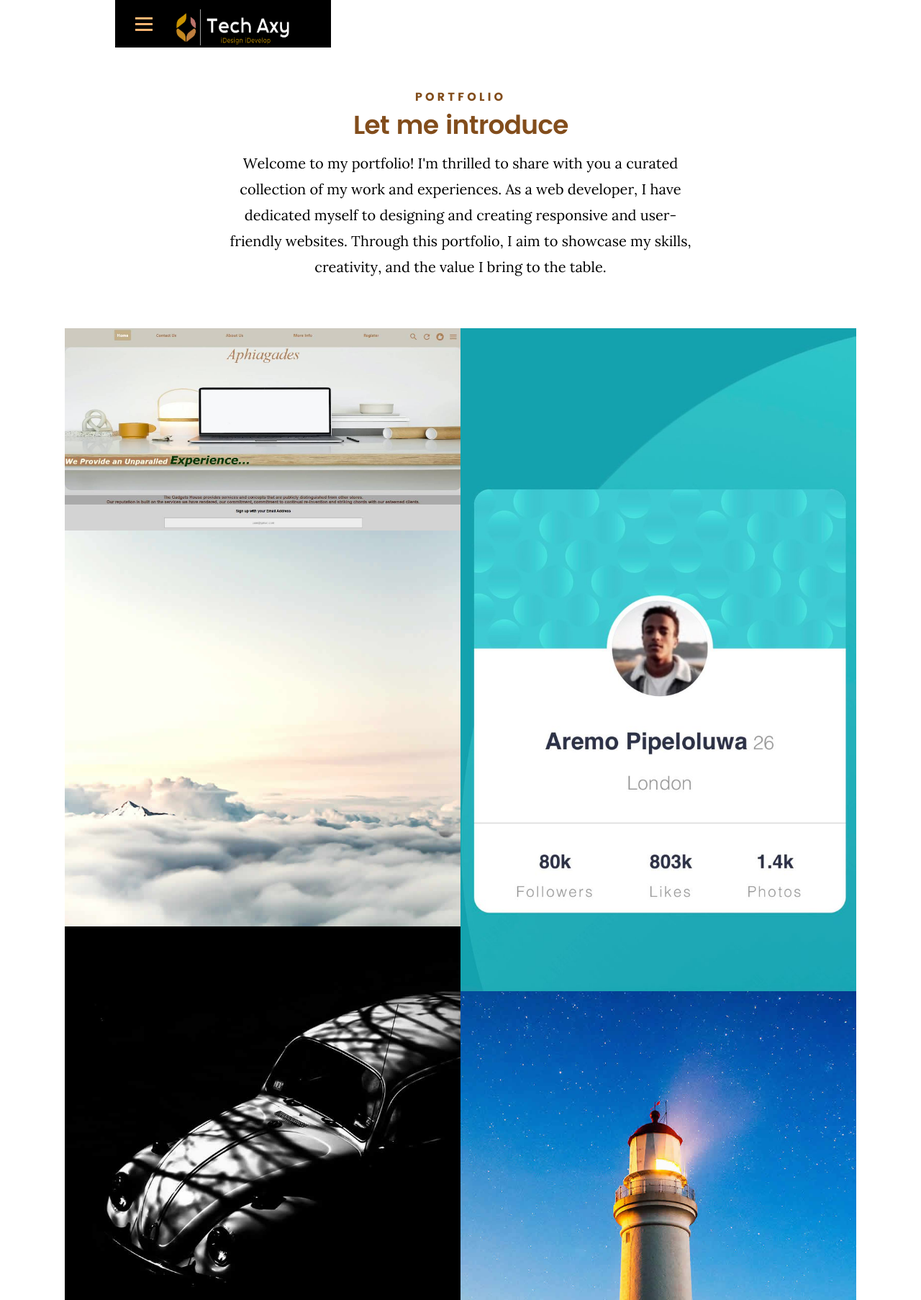
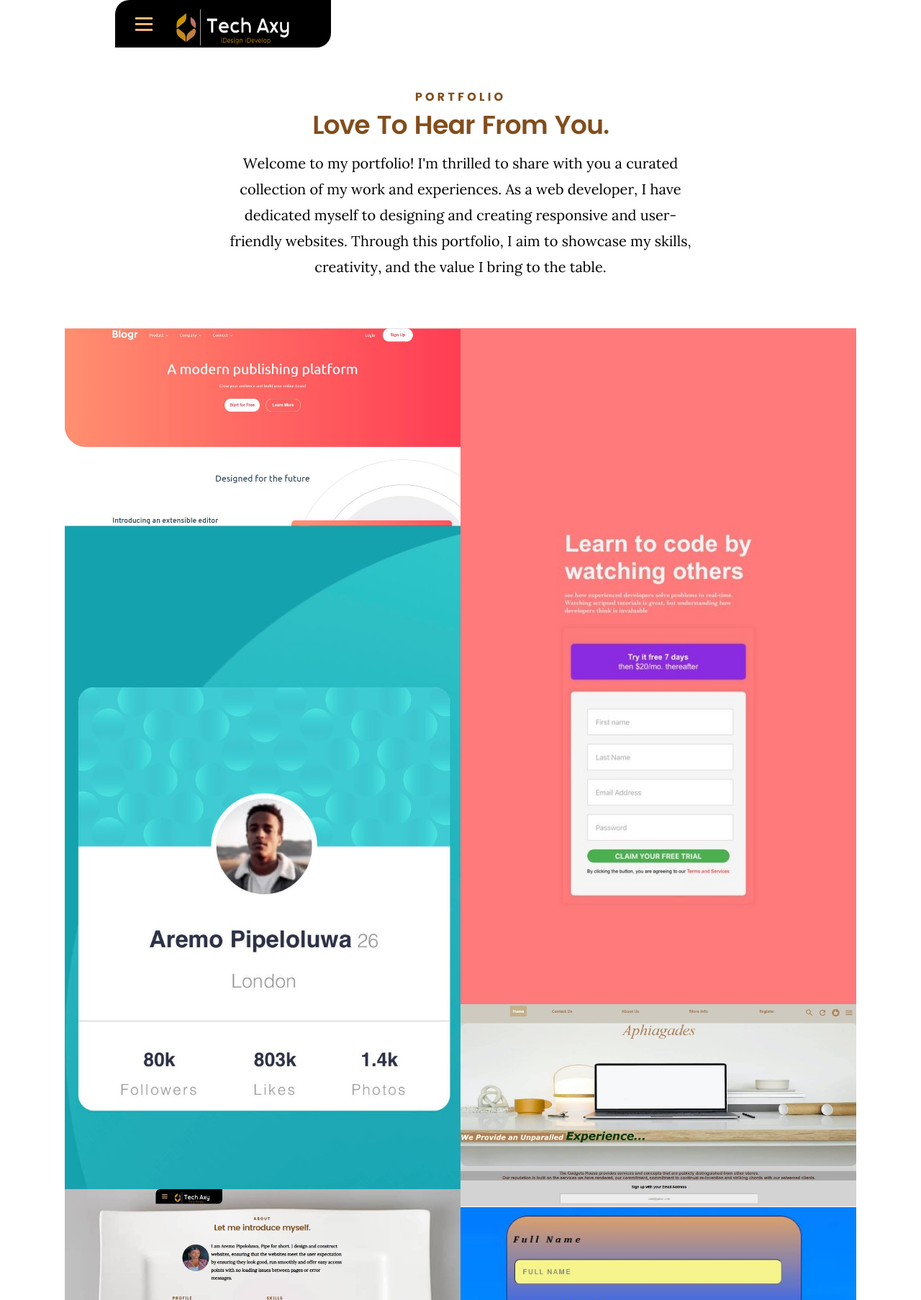
Before and after one commit to pipe-justpipe/hertechtrail_cohort6_project, a plain HTML site: page portfolio.html in a window 1280 px wide. Shown: the top 1806 px of the page at 72% size. Drawn offline with Linux system fonts and the light colour scheme.

Commit message:
Progress

```diff
--- a/css/main.css
+++ b/css/main.css
@@ -82,6 +82,11 @@ body {
 	font-size: 1.7rem;
 	line-height: 3rem;
 }
+.formyname{
+	background: linear-gradient( to right, blue, grey );
+	 -webkit-background-clip: text ;
+	 -webkit-text-fill-color: transparent;
+}
 
 /**
  * links - (_document-setup.scss)
@@ -1126,11 +1131,19 @@ header .row {
 header .top-bar {
 	display: block;
 	background: black;
+	border-top-left-radius:20px;
+	border-top-right-radius:0px;
+	border-bottom-left-radius:0px;
+	border-bottom-right-radius:20px;
 	min-width: 220px;
 	min-height: 66px;
 	position: absolute;
 	left: 90px;
 	top: 0;
+	-webkit-border-radius:50;
+	-moz-border-radius:50;
+	-ms-border-radius:50;
+	-o-border-radius:50;
 }
 header .logo {
 	float: left;
@@ -1557,6 +1570,7 @@ header .logo a {
 	min-height: 720px;
 	display: table;
 	background-size: cover;
+
 }
 #about .section-intro {
 	margin-bottom: 3rem;
--- a/js/main.js
+++ b/js/main.js
@@ -251,8 +251,7 @@ var wordflick = function () {
 };
 
 wordflick();
-
-var words ;
+var words = ['Check Out Some of My Works.'];
 var part,
     i = 0,
     offset = 0,
@@ -292,11 +291,58 @@ var wordflick = function () {
         offset--;
       }
     }
-    document.getElementsByClassName('class2')[0].innerText = part;
+    document.getElementsByClassName('class1')[0].innerText = part;
   }, speed);
 };
 
 wordflick();
+
+var words = ['Love To Hear From You.'];
+var part,
+    i = 0,
+    offset = 0,
+    len = words.length,
+    forwards = true,
+    skip_count = 0,
+    skip_delay = 15,
+    speed = 70;
+
+var wordflick = function () {
+  setInterval(function () {
+    if (forwards) {
+      if (offset >= words[i].length) {
+        ++skip_count;
+        if (skip_count == skip_delay) {
+          forwards = false;
+          skip_count = 0;
+        }
+      }
+    }
+    else {
+      if (offset == 0) {
+        forwards = true;
+        i++;
+        offset = 0;
+        if (i >= len) {
+          i = 0;
+        }
+      }
+    }
+    part = words[i].substring(0, offset);
+    if (skip_count == 0) {
+      if (forwards) {
+        offset++;
+      }
+      else {
+        offset--;
+      }
+    }
+    document.getElementsByClassName('class1')[0].innerText = part;
+  }, speed);
+};
+
+wordflick();
+
 
 
 
--- a/portfolio.html
+++ b/portfolio.html
@@ -67,7 +67,7 @@
    		<div class="col-twelve">
 
    			<h5>Portfolio</h5>
-   			<h1 class="class2">Check Out Some of My Works.</h1>
+   			<h1 class="class1">Check Out Some of My Works.</h1>
 
    			<p class="lead">Welcome to my portfolio! I'm thrilled to share with you a curated collection of my work and experiences. As a web developer, I have dedicated myself to designing and creating responsive and user-friendly websites. Through this portfolio, I aim to showcase my skills, creativity, and the value I bring to the table.</p>
 
@@ -81,15 +81,16 @@
    			<!-- portfolio-wrapper -->
 	         <div id="folio-wrapper" class="block-1-2 block-mob-full stack">
 
+
 				<div class="bgrid folio-item">
 					<div class="item-wrap">
-	               	<img src="./images/landing page.jpg" alt="Liberty">
-	                  <a href="#modal-01" class="overlay">
+						<img src="images/blogrpic.jpg" alt="Lighthouse">
+					   <a href="#modal-05" class="overlay">
 						  <div class="folio-item-table">
 							  <div class="folio-item-cell">
-		     					       <h3 class="folio-title">Liberty</h3>
+								  <h3 class="folio-title">Blogr Landing Page</h3>
 										  <span class="folio-types">
-		     					       	  Graphic Design
+											   Web Development
 										</span>
 									 </div>
 						  </div>
@@ -97,25 +98,10 @@
 					</div>
 					 </div> <!-- /folio-item -->
 
-	        		<div class="bgrid folio-item">
-	               <div class="item-wrap">
-	               	<img src="images/profilecard.jpg" alt="Shutterbug">
-	               	<a href="#modal-02" class="overlay">
-	                     <div class="folio-item-table">
-	                     	<div class="folio-item-cell">
-	                     		<h3 class="folio-title">Shutterbug</h3>
-		     					    	<span class="folio-types">
-		     					       	  Web Design
-		     					      </span>
-		     					   </div>
-	                     </div>
-	                  </a>
-	               </div>
-	        		</div> <!-- /folio-item -->
 
 	            <div class="bgrid folio-item">
 	               <div class="item-wrap">
-	               	<img src="images/portfolio/clouds.jpg"alt="Clouds">
+	               	<img src="images/formpicnew.jpg"alt="Clouds">
 	                  <a href="#modal-03" class="overlay">
 	                     <div class="folio-item-table">
 	                     	<div class="folio-item-cell">
@@ -131,7 +117,39 @@
 
 					<div class="bgrid folio-item">
 						<div class="item-wrap">
-	               	<img src="images/portfolio/beetle.jpg" alt="Beetle">
+							<img src="images/profilecard.jpg" alt="Shutterbug">
+							<a href="#modal-02" class="overlay">
+							  <div class="folio-item-table">
+								  <div class="folio-item-cell">
+									  <h3 class="folio-title">My Profile Card</h3>
+											  <span class="folio-types">
+												   Web development
+											</span>
+										 </div>
+							  </div>
+						   </a>
+						</div>
+						 </div> <!-- /folio-item -->
+
+					<div class="bgrid folio-item">
+						<div class="item-wrap">
+							<img src="./images/landing page.jpg" alt="aphiagades landing page">
+						   <a href="#modal-01" class="overlay">
+							  <div class="folio-item-table">
+								  <div class="folio-item-cell">
+											 <h3 class="folio-title">Aphiagades Landing Page</h3>
+											   <span class="folio-types">
+												   Web Development
+											 </span>
+										 </div>
+							  </div>
+						   </a>
+						</div>
+						 </div> <!-- /folio-item -->
+
+	            <div class="bgrid folio-item">
+	               <div class="item-wrap">
+	               	<img src="images/aboutpic.jpg" alt="Beetle">
 	                  <a href="#modal-04" class="overlay">
 	                     <div class="folio-item-table">
 	                     	<div class="folio-item-cell">
@@ -145,25 +163,10 @@
 	               </div>
 	        		</div> <!-- /folio-item -->
 
-	        		<div class="bgrid folio-item">
-	               <div class="item-wrap">
-	               	<img src="images/portfolio/lighthouse.jpg" alt="Lighthouse">
-	                  <a href="#modal-05" class="overlay">
-	                     <div class="folio-item-table">
-	                     	<div class="folio-item-cell">
-	                     		<h3 class="folio-title">Lighthouse</h3>
-		     					    	<span class="folio-types">
-		     					       	  Web Development
-		     					      </span>
-		     					   </div>
-	                     </div>
-	                  </a>
-	               </div>
-	        		</div> <!-- /folio-item -->
 
 	            <div class="bgrid folio-item">
 	               <div class="item-wrap">
-	               	<img src="images/portfolio/salad.jpg" alt="Salad">
+	               	<img src="images/oldformpic.jpg" alt="Salad">
 	                  <a href="#modal-06" class="overlay">
 	                     <div class="folio-item-table">
 	                     	<div class="folio-item-cell">
@@ -186,7 +189,7 @@
 				     	</div>
 
 					   <div class="description-box">
-					      <h4>Liberty</h4>
+					      <h4>Aphiagades Landing page</h4>
 					      <p>Proin gravida nibh vel velit auctor aliquet. Aenean sollicitudin, lorem quis bibendum auctor, nisi elit consequat ipsum, nec sagittis sem nibh id elit.</p>
 
 					      <div class="categories">Web Development</div>
@@ -202,18 +205,18 @@
 				   <div id="modal-02" class="popup-modal slider mfp-hide">
 
 				     	<div class="media">
-				     		<img src="images/portfolio/modals/m-shutterbug.jpg" alt="" />
+				     		<img src="images/profilecard.jpg" alt="" />
 				     	</div>
 
 					   <div class="description-box">
-					      <h4>Shutterbug</h4>
+					      <h4>Profile Card</h4>
 					      <p>Proin gravida nibh vel velit auctor aliquet. Aenean sollicitudin, lorem quis bibendum auctor, nisi elit consequat ipsum, nec sagittis sem nibh id elit.</p>
 
 					      <div class="categories">Web Design</div>
 					   </div>
 
 			         <div class="link-box">
-			            <a href="http://www.behance.net">Details</a>
+			            <a href=" https://pipe-justpipe.github.io/code-challenge/">Details</a>
 					      <a href="#" class="popup-modal-dismiss">Close</a>
 			         </div>
 
@@ -262,7 +265,7 @@
 				   <div id="modal-05" class="popup-modal slider mfp-hide">
 
 				     	<div class="media">
-				     		<img src="images/portfolio/modals/m-lighthouse.jpg" alt="" />
+				     		<img src="images/blogrpic.jpg" alt="" />
 				     	</div>
 
 					   <div class="description-box">
@@ -273,7 +276,7 @@
 					   </div>
 
 			         <div class="link-box">
-			            <a href="http://www.behance.net">Details</a>
+			            <a href="https://pipe-justpipe.github.io/Landingpage/">Details</a>
 					      <a href="#" class="popup-modal-dismiss">Close</a>
 			         </div>
 
@@ -282,7 +285,7 @@
 				   <div id="modal-06" class="popup-modal slider mfp-hide">
 
 				     	<div class="media">
-				     		<img src="images/portfolio/modals/m-salad.jpg" alt="" />
+				     		<img src="images/oldformpic.jpg" alt="" />
 				     	</div>
 
 					   <div class="description-box">
@@ -293,7 +296,7 @@
 					   </div>
 
 			         <div class="link-box">
-			            <a href="http://www.behance.net">Details</a>
+			            <a href="https://pipe-justpipe.github.io/form-/">Details</a>
 					      <a href="#" class="popup-modal-dismiss">Close</a>
 			         </div>
 
@@ -332,8 +335,8 @@
 
       	<div class="col-six tab-full">
 	      	<div class="copyright">
-		        	<span>© Copyright Kards 2016.</span>
-		        	<span>Design by <a href="http://www.styleshout.com/">styleshout</a></span>
+		        	<span>© Copyright Hertechtrail Cohort 6 Capstone Project.</span>
+		        	<span>Design by <a href="https://github.com/pipe-justpipe">Aremo Pipeloluwa</a></span>
 		         </div>
 	      	</div>
 
```
Also changed, not shown: about.html (+2 -2 lines), contact.html (+3 -3 lines), index.html (+1 -1 lines), images/aboutpic.jpg (added), images/blogrpic.jpg (added), images/formpicnew.jpg (added), images/oldformpic.jpg (added), images/splash1.jpeg (added), images/splash2.jpg (added), images/splash3.jpg (added), images/splash4.jpg (added), images/splash5.jpg (added), images/splash6.jpg (added), images/splash7.jpg (added), 2 more files. Lines whose indentation alone changed are shown as unchanged.
